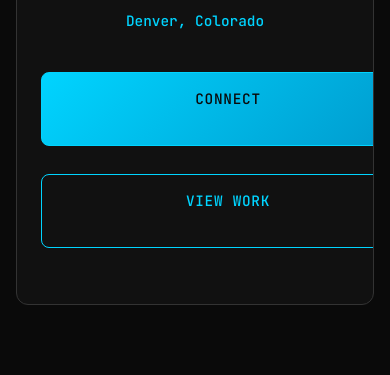
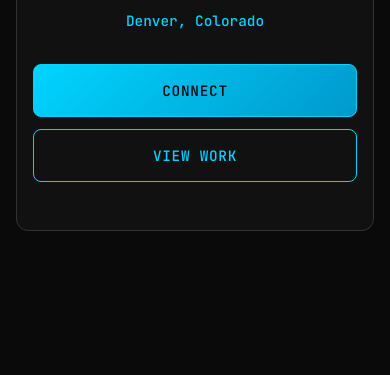
Before and after one commit to TylrDn/my-site-3, a website: page public/home.html in a window 390 px wide. Shown: the part 452-827 px from the top of the page. Drawn offline with Linux system fonts and the light colour scheme.

Commit message:
fix: improve mobile CTA button layout

```diff
--- a/public/styles.css
+++ b/public/styles.css
@@ -550,7 +550,9 @@ nav a.active {
 }
 
 .cta-button {
-  display: inline-block;
+  display: inline-flex;
+  justify-content: center;
+  align-items: center;
   margin: 0.5rem;
   padding: 0.75rem 1.5rem;
   border-radius: var(--radius);
@@ -567,6 +569,7 @@ nav a.active {
   letter-spacing: 0.05em;
   min-width: var(--touch-target);
   min-height: var(--touch-target);
+  text-align: center;
 }
 
 .cta-button:hover {
@@ -724,10 +727,19 @@ footer {
   }
 
   .cta-button {
+    display: flex;
+    width: 100%;
+    margin: 0;
     padding: 0.875rem 1.5rem;
     font-size: 0.9rem;
+    justify-content: center;
+    align-items: center;
+    text-align: center;
+    box-sizing: border-box;
+  }
+
+  .cta-button.secondary {
     width: 100%;
-    text-align: center;
   }
 
   .expertise-grid {
```
